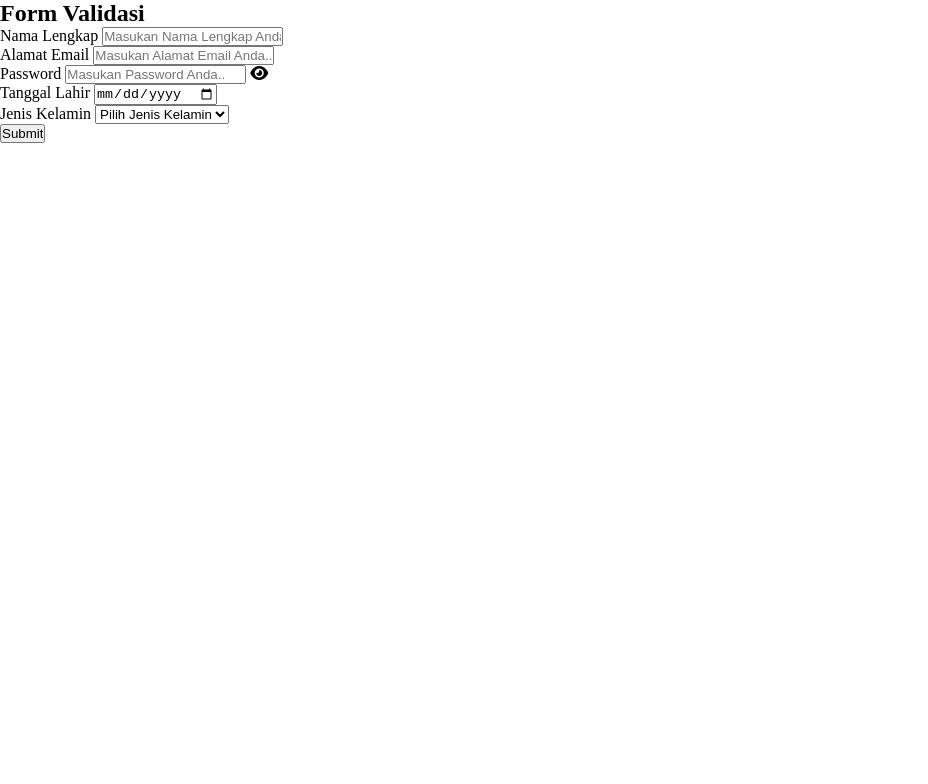
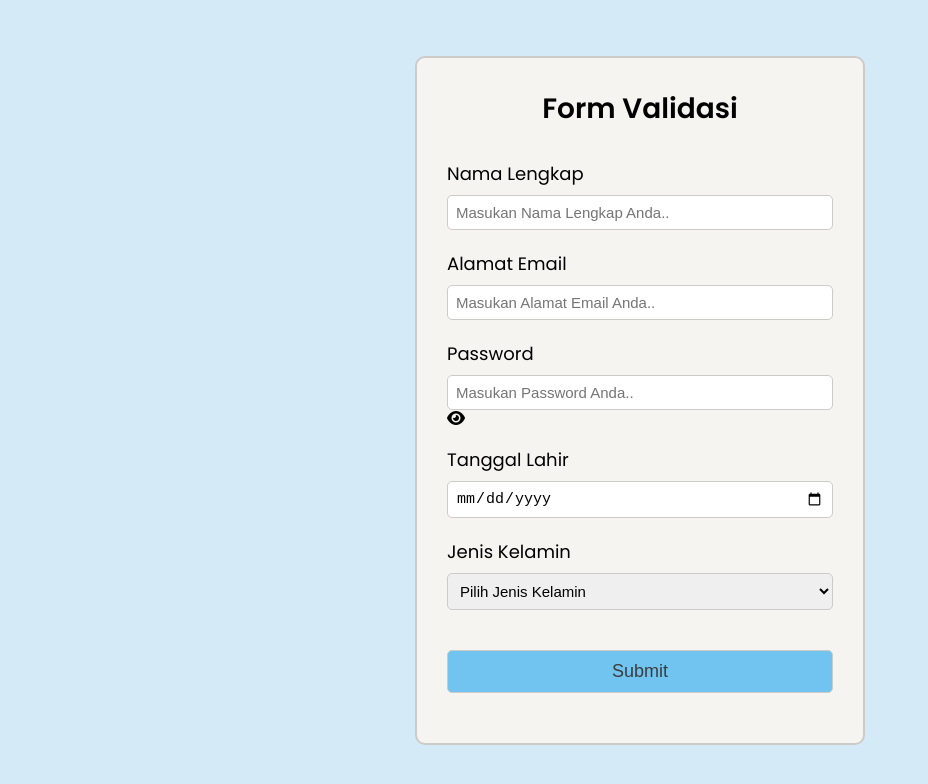
Before and after one commit to evanputra1/form-validation, a plain HTML site: page index.html in a window 1280 px wide. Shown: the whole page, without its empty margins (0-928 px from the left). Drawn offline with Linux system fonts and the light colour scheme.

Commit message:
mangubah file style css

```diff
--- a/index.html
+++ b/index.html
@@ -46,7 +46,7 @@
         </div>
         <!-- Submit -->
         <div class="grup-form submit-btn">
-            <input type="submit" value="Submit">
+            <input type="submit" class="submit" value="Submit">
         </div>
     </form>
     <!-- Form End -->
--- a/style.css
+++ b/style.css
@@ -1,4 +1,73 @@
+/* Google Fonts */
+@import url('https://fonts.googleapis.com/css2?family=Anton&family=Lato:wght@300;400;700;900&family=Poppins:wght@300;400;500;600&display=swap');
+
 * {
     margin: 0;
     padding: 0;
 }
+
+body {
+    display: flex;
+    align-items: center;
+    justify-content: center;
+    height: 100vh;
+    background-color: #d4eaf7;
+}
+
+form {
+    font-family: 'Poppins', sans-serif;
+    max-width: 450px;
+    width: 100%;
+    box-sizing: border-box;
+    background-color: #f5f4f1;
+    border: 2px solid #cccbc8;
+    border-radius: 10px;
+    padding: 30px;
+}
+
+h2 {
+    font-size: 28px;
+    text-align: center;
+    margin-bottom: 30px;
+}
+
+.grup-form {
+    margin-bottom: 20px;
+}
+
+label {
+    display: block;
+    font-size: 18px;
+    margin-bottom: 8px;
+}
+
+input, select {
+    width: 100%;
+    border-radius: 5px;
+    border: 1px solid #cccbc8;
+    font-size: 15px;
+    outline: none;
+    padding: 8px;
+}
+
+input:focus, select:focus {
+    border-color: #9a9a9a;
+}
+
+.submit-btn {
+    margin-top: 40px;
+}
+
+.submit-btn input {
+    color: #3b3c3d;
+    border: 1px solid #cccbc8;
+    font-size: 18px;
+    cursor: pointer;
+    text-align: center;
+    background: #71c4ef;
+    padding: 10px;
+}
+
+.submit-btn .submit:hover {
+    box-shadow: 0px 0px 5px rgba(0, 102, 140, 0.3);
+}
```
